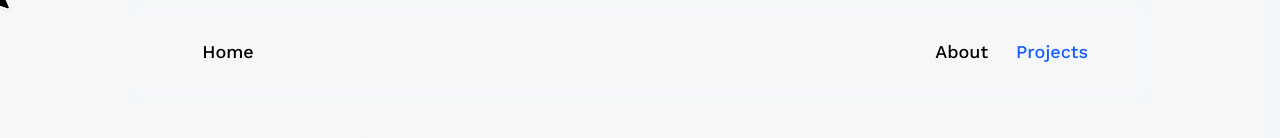
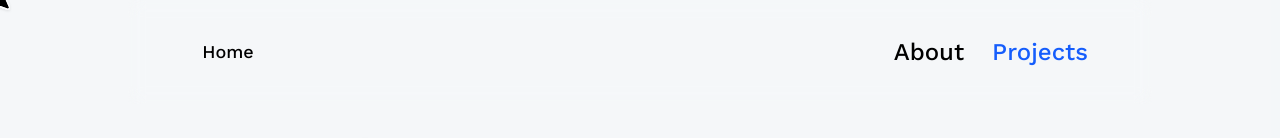
Before and after one commit to lelin171046/my-3d-portfolio, a React (Vite) app: page /projects in a window 1280 px wide. Shown: the top 138 px of the page. Built offline with nearby package versions, Linux system fonts and the light colour scheme; no server answers.

Commit message:
update ui

```diff
--- a/src/Components/Navbar.jsx
+++ b/src/Components/Navbar.jsx
@@ -8,7 +8,7 @@
       <NavLink to='/'  className={({ isActive }) => isActive ? "text-blue-600" : "text-black"} >
         <button className='w-18 h-18 text-lg font-medium object-contain'>Home</button>
       </NavLink>
-      <nav className='flex text-lg gap-7 font-medium'>
+      <nav className='flex text-2xl gap-7 font-medium'>
         <NavLink to='/about' className={({ isActive }) => isActive ? "text-blue-600" : "text-black" }>
           About
         </NavLink>
```
